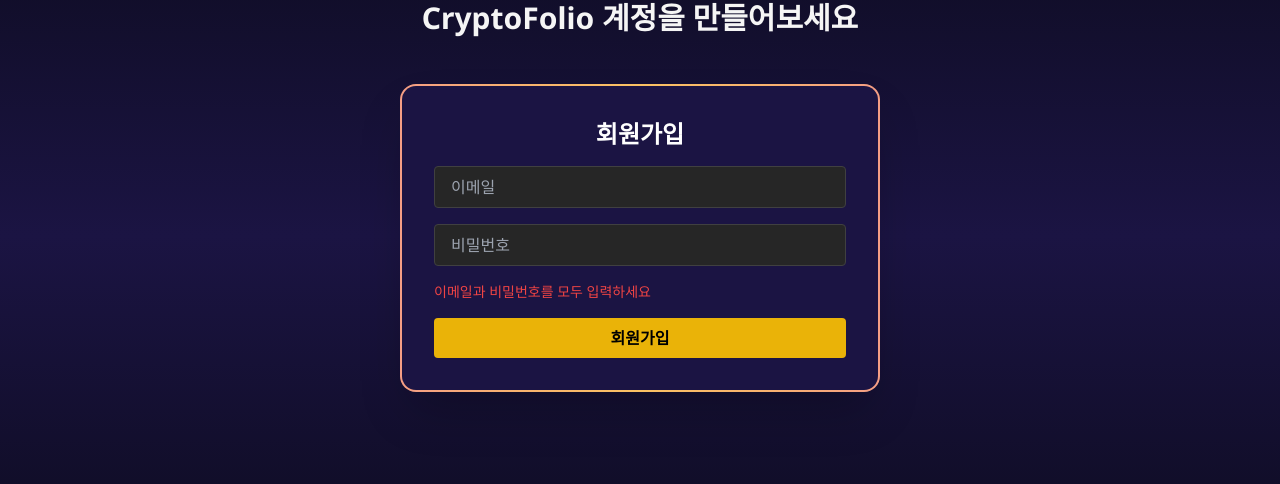
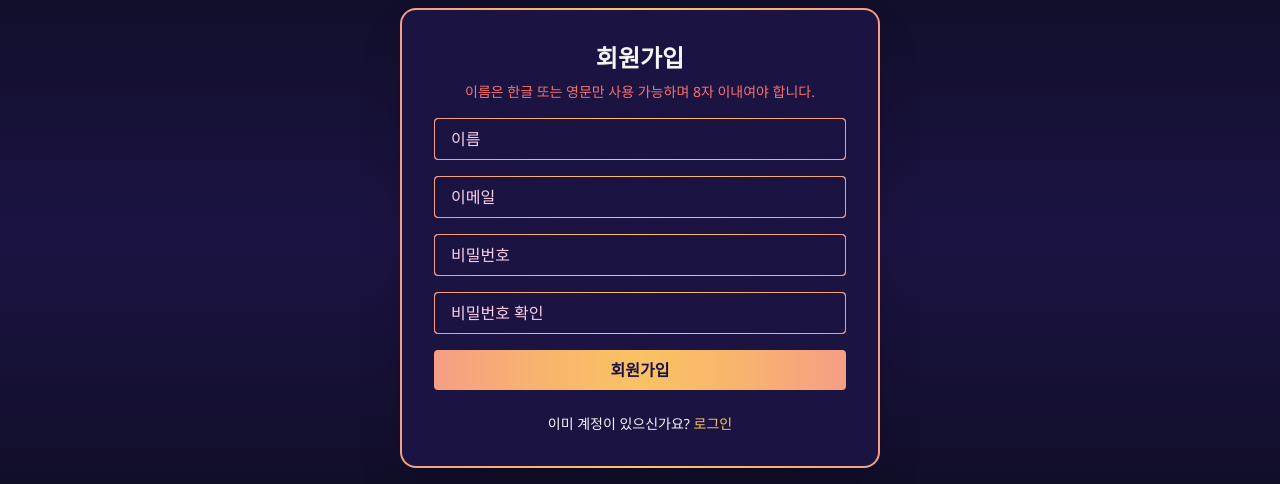
Before and after one commit to HarryKim24/CryptoFolio, a Next.js app: page /register in a window 1280 px wide. Both pictures are taken after a click on the button "회원가입". Shown: the part 164-648 px from the top of the page. Built offline with nearby package versions, Linux system fonts and the light colour scheme; no server answers.

Commit message:
회원가입 기능 구현 및 유효성 검증 추가

```diff
--- a/src/app/(auth)/layout.tsx
+++ b/src/app/(auth)/layout.tsx
@@ -33,7 +33,7 @@ const AuthLayout = ({ children }: { children: React.ReactNode }) => {
           animate={{ opacity: 1, y: 0 }}
           transition={{
             delay: 0.5,
-            y: { duration: 3, ease: "easeOut" },
+            y: { duration: 2, ease: "easeOut" },
             opacity: { delay: 1, duration: 2, ease: "easeOut" },
           }}
           className="p-[2px] rounded-2xl bg-second-gradient shadow-2xl w-full mb-20"
--- a/src/app/(auth)/register/page.tsx
+++ b/src/app/(auth)/register/page.tsx
@@ -2,53 +2,152 @@
 
 import { useState } from "react";
 import { useRouter } from "next/navigation";
+import Link from "next/link";
+import type { User } from "@/types/user";
 
 const RegisterPage = () => {
-  const [email, setEmail] = useState("");
-  const [password, setPassword] = useState("");
+  const [email, setEmail] = useState<User["email"]>("");
+  const [name, setName] = useState<User["name"]>("");
+  const [password, setPassword] = useState<User["password"]>("");
+  const [confirmPassword, setConfirmPassword] = useState("");
   const [error, setError] = useState("");
+  const [shake, setShake] = useState(false);
   const router = useRouter();
 
+  const triggerError = (message: string) => {
+    setError("");
+    setShake(false);
+    requestAnimationFrame(() => {
+      setError(message);
+      setShake(true);
+    });
+  };
+
+  const validateInputs = () => {
+    const nameRegex = /^[가-힣a-zA-Z]{1,8}$/;
+
+    if (!nameRegex.test(name)) {
+      triggerError("이름은 한글 또는 영문만 사용 가능하며 8자 이내여야 합니다.");
+      return false;
+    }
+
+    const emailRegex = /^[^\s@]+@[^\s@]+\.[^\s@]+$/;
+    if (!emailRegex.test(email)) {
+      triggerError("유효한 이메일 형식을 입력하세요.");
+      return false;
+    }
+
+    const passwordRegex = /^(?=.*[a-zA-Z])(?=.*\d).{8,}$/;
+    if (!passwordRegex.test(password)) {
+      triggerError("비밀번호는 영문과 숫자를 포함한 8자 이상이어야 합니다.");
+      return false;
+    }
+
+    if (password !== confirmPassword) {
+      triggerError("비밀번호가 일치하지 않습니다.");
+      return false;
+    }
+
+    return true;
+  };
+
   const handleRegister = async () => {
+    if (!validateInputs()) return;
+
+    const user: Pick<User, "email" | "password" | "name"> = {
+      email,
+      password,
+      name,
+    };
+
+    try {
       const res = await fetch("/api/register", {
         method: "POST",
         headers: { "Content-Type": "application/json" },
-      body: JSON.stringify({ email, password }),
+        body: JSON.stringify(user),
       });
 
       if (res.status === 201) {
         router.push("/login");
       } else {
         const text = await res.text();
-      setError(text);
+        triggerError(text);
+      }
+    } catch {
+      triggerError("서버 오류가 발생했습니다.");
     }
   };
 
   return (
     <>
-      <h1 className="text-2xl font-bold text-white mb-4 text-center">회원가입</h1>
+      <h1 className="text-2xl font-bold text-neutral-100 mb-2 text-center">
+        회원가입
+      </h1>
+
+      <div className="h-5 mb-4 text-center">
+        <p
+          className={`text-red-400 text-sm transition-all duration-300 ease-out ${
+            error ? "opacity-100 translate-y-0" : "opacity-0 -translate-y-1"
+          } ${shake ? "shake" : ""}`}
+        >
+          {error || "‎"}
+        </p>
+      </div>
+
       <div className="space-y-4">
+        <div className="w-full rounded bg-second-gradient p-[1px]">
+          <input
+            type="text"
+            placeholder="이름"
+            value={name}
+            onChange={(e) => setName(e.target.value)}
+            className="w-full px-4 py-2 rounded bg-secondary text-white placeholder-pink-200 focus:outline-none focus:ring-2 focus:ring-accent"
+          />
+        </div>
+
+        <div className="w-full rounded bg-second-gradient p-[1px]">
           <input
             type="email"
             placeholder="이메일"
             value={email}
             onChange={(e) => setEmail(e.target.value)}
-          className="w-full px-4 py-2 rounded bg-neutral-800 text-white border border-neutral-700 focus:outline-none focus:ring-2 focus:ring-yellow-500"
+            className="w-full px-4 py-2 rounded bg-secondary text-white placeholder-pink-200 focus:outline-none focus:ring-2 focus:ring-accent"
           />
+        </div>
+
+        <div className="w-full rounded bg-second-gradient p-[1px]">
           <input
             type="password"
             placeholder="비밀번호"
             value={password}
             onChange={(e) => setPassword(e.target.value)}
-          className="w-full px-4 py-2 rounded bg-neutral-800 text-white border border-neutral-700 focus:outline-none focus:ring-2 focus:ring-yellow-500"
+            className="w-full px-4 py-2 rounded bg-secondary text-white placeholder-pink-200 focus:outline-none focus:ring-2 focus:ring-accent"
           />
-        {error && <p className="text-red-500 text-sm">{error}</p>}
+        </div>
+
+        <div className="w-full rounded bg-second-gradient p-[1px]">
+          <input
+            type="password"
+            placeholder="비밀번호 확인"
+            value={confirmPassword}
+            onChange={(e) => setConfirmPassword(e.target.value)}
+            className="w-full px-4 py-2 rounded bg-secondary text-white placeholder-pink-200 focus:outline-none focus:ring-2 focus:ring-accent"
+          />
+        </div>
+
         <button
           onClick={handleRegister}
-          className="w-full py-2 px-4 bg-yellow-500 text-black font-semibold rounded hover:bg-yellow-400 transition"
+          className="w-full py-2 px-4 bg-second-gradient text-secondary font-semibold rounded hover:brightness-105 transition"
         >
           회원가입
         </button>
+      </div>
+
+      <div className="text-sm text-center text-neutral-100 mt-6">
+        이미 계정이 있으신가요?{" "}
+        <Link href="/login" className="text-accent hover:underline">
+          로그인
+        </Link>
       </div>
     </>
   );
--- a/src/app/api/register/route.ts
+++ b/src/app/api/register/route.ts
@@ -1,12 +1,30 @@
 import { hashPassword } from "@/lib/auth";
 import client from "@/lib/mongodb";
+import { User } from "@/types/user";
 
 export async function POST(req: Request) {
   try {
-    const { email, password } = await req.json();
+    const { email, password, name }: Pick<User, "email" | "password" | "name"> = await req.json();
 
-    if (!email || !password) {
-      return new Response("이메일과 비밀번호를 모두 입력하세요", { status: 400 });
+    if (!email || !password || !name) {
+      return new Response("모든 필드를 입력하세요", { status: 400 });
+    }
+
+    const nameRegex = /^[가-힣a-zA-Z]{1,8}$/;
+    if (!nameRegex.test(name)) {
+      return new Response("이름은 한글 또는 영문만 사용 가능하며 8자 이내여야 합니다.", {
+        status: 400,
+      });
+    }
+
+    const emailRegex = /^[^\s@]+@[^\s@]+\.[^\s@]+$/;
+    if (!emailRegex.test(email)) {
+      return new Response("유효한 이메일 형식이 아닙니다", { status: 400 });
+    }
+
+    const pwRegex = /^(?=.*[a-zA-Z])(?=.*[0-9]).{8,}$/;
+    if (!pwRegex.test(password)) {
+      return new Response("비밀번호는 영문과 숫자를 포함한 8자 이상이어야 합니다", { status: 400 });
     }
 
     const db = (await client.connect()).db("cryptofolio");
@@ -18,7 +36,15 @@ export async function POST(req: Request) {
     }
 
     const hashed = await hashPassword(password);
-    await users.insertOne({ email, password: hashed });
+    const now = new Date().toISOString();
+
+    await users.insertOne({
+      email,
+      password: hashed,
+      name,
+      createdAt: now,
+      updatedAt: now,
+    });
 
     return new Response("회원가입 성공", { status: 201 });
   } catch (err) {
--- a/src/app/globals.css
+++ b/src/app/globals.css
@@ -35,3 +35,16 @@ a {
   border-radius: 12px;
   border: 1px solid #333;
 }
+
+@keyframes shake {
+  0% { transform: translateX(0); }
+  20% { transform: translateX(-5px); }
+  40% { transform: translateX(5px); }
+  60% { transform: translateX(-5px); }
+  80% { transform: translateX(5px); }
+  100% { transform: translateX(0); }
+}
+
+.shake {
+  animation: shake 0.4s ease-in-out;
+}
--- /dev/null
+++ b/src/types/user.ts
@@ -0,0 +1,8 @@
+export interface User {
+  id: string;
+  email: string;
+  password: string;
+  name: string;
+  createdAt?: string;
+  updatedAt?: string;
+}
```
Lines whose indentation alone changed are shown as unchanged.
